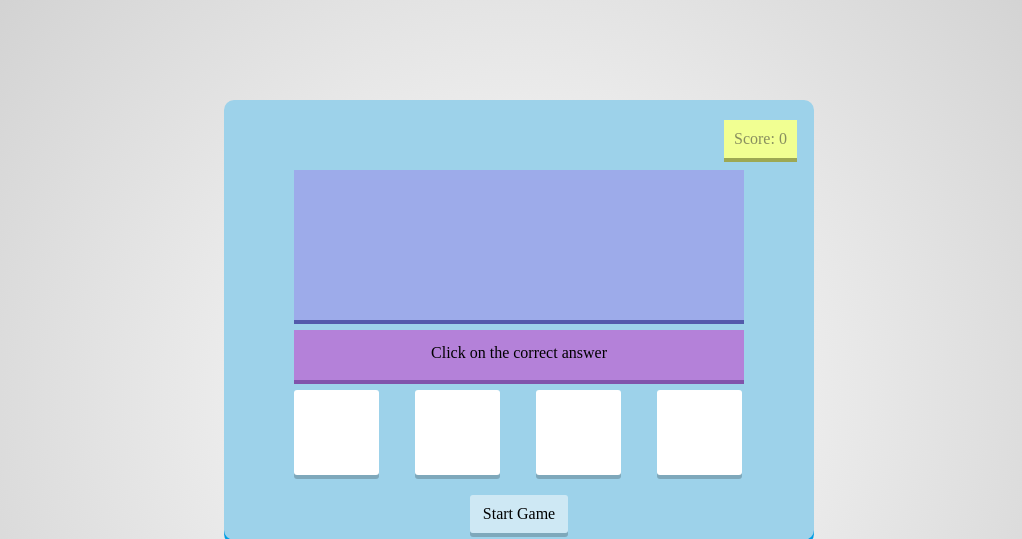
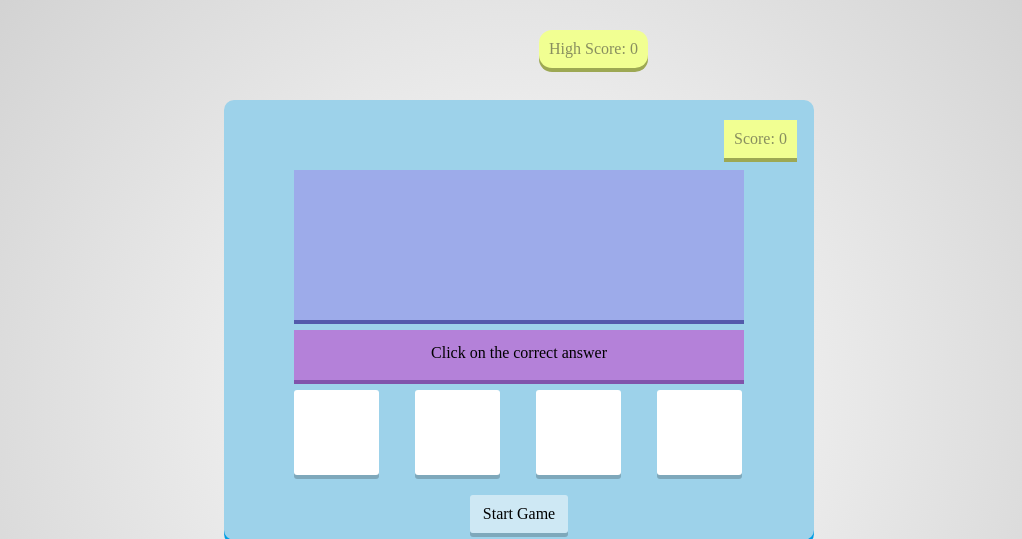
Before and after one commit to SourcesOfReliability/SourcesOfReliability.github.io, a PHP site: page /MathGame/index.html in a window 1280 px wide. Shown: the top 539 px of the page, without its empty margins (121-1143 px from the left). Run offline with PHP 8.4, Linux system fonts and the light colour scheme.

Commit message:
Added High Score to Math Game

```diff
--- a/MathGame/index.html
+++ b/MathGame/index.html
@@ -8,6 +8,7 @@
 </head>
 
 <body>
+    <div id="highScore">High Score: <span id="highScoreValue">0</span></div>
     <div id="container">
         <div id="score">
             Score: <span id="scorevalue">0</span>
--- a/MathGame/javascript.js
+++ b/MathGame/javascript.js
@@ -4,6 +4,11 @@ var action;
 var timeremaining;
 var correctAnswer;
 //if we click on the start/reset
+if (getCookie("score") == ""){
+    document.cookie = "score = 0";
+} else{
+    document.getElementById("highScoreValue").innerHTML = getCookie("score");
+}
 for(i=1; i<5; i++){
 document.getElementById("box" + i).onclick = function(){
     //check if we are playing
@@ -112,6 +117,10 @@ function startCountdown(){
             hide("correct");
             hide("wrong");
             playing = false;
+            if (score >  getCookie("score")){
+                document.cookie = "score = " + score;
+                document.getElementById("highScoreValue").innerHTML = getCookie("score")
+            }
             document.getElementById("startreset").innerHTML = "Start Game";
         }
     }, 1000);
@@ -124,6 +133,21 @@ function hide(Id){
 }
 function show(Id){
     document.getElementById(Id).style.display = "block";
+}
+function getCookie(cname) {
+    var name = cname + "=";
+    var decodedCookie = decodeURIComponent(document.cookie);
+    var ca = decodedCookie.split(';');
+    for(var i = 0; i <ca.length; i++) {
+        var c = ca[i];
+        while (c.charAt(0) == ' ') {
+            c = c.substring(1);
+        }
+        if (c.indexOf(name) == 0) {
+            return c.substring(name.length, c.length);
+        }
+    }
+    return "";
 }
 
 //generate question and multiple answers
--- a/MathGame/styling.css
+++ b/MathGame/styling.css
@@ -160,3 +160,16 @@ height: 100%;
     z-index: 2;
     display: none;
 }
+#highScore{
+    background-color: #F1FF92;
+    color: #888E5F;
+    padding: 10px;
+    position: absolute;
+    left: 660px;
+    top: 30px;
+    z-index: 1;
+    box-shadow: 0px 4px 0px #9da853;
+    -webkit-box-shadow: 0px 4px 0px #9da853;
+    -moz-box-shadow: 0px 4px 0px #9da853;
+    border-radius: 13px;
+}
```
Also changed, not shown: README.md, 1 other file.
